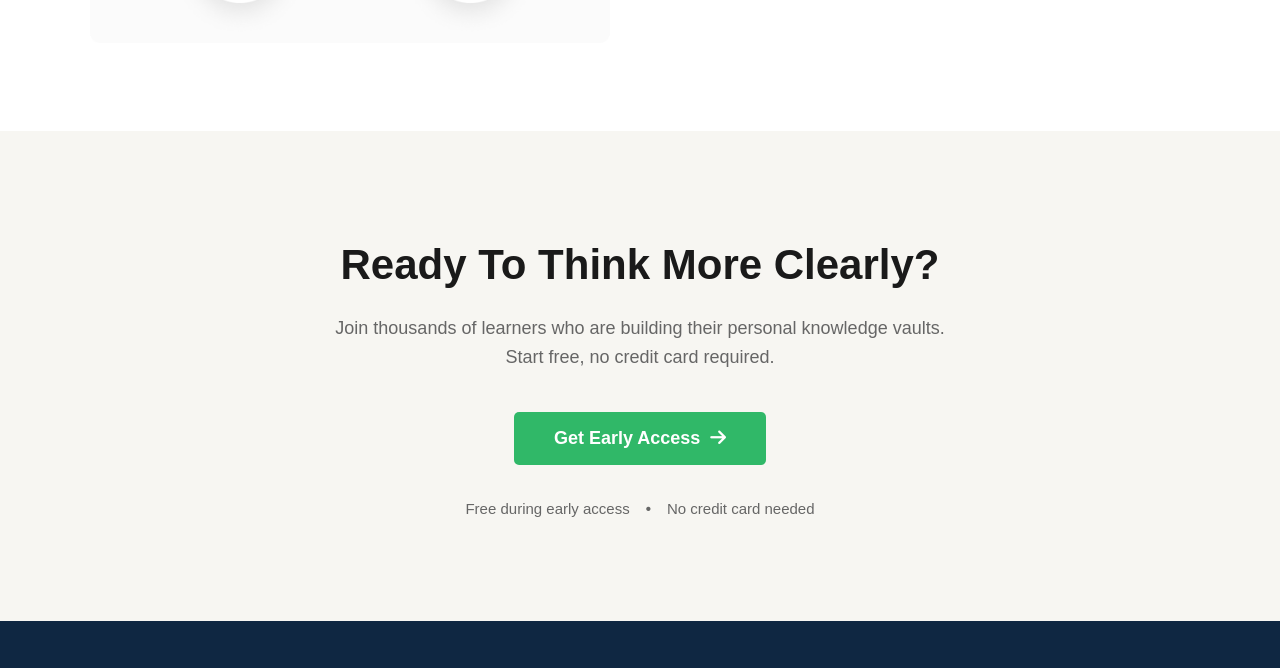
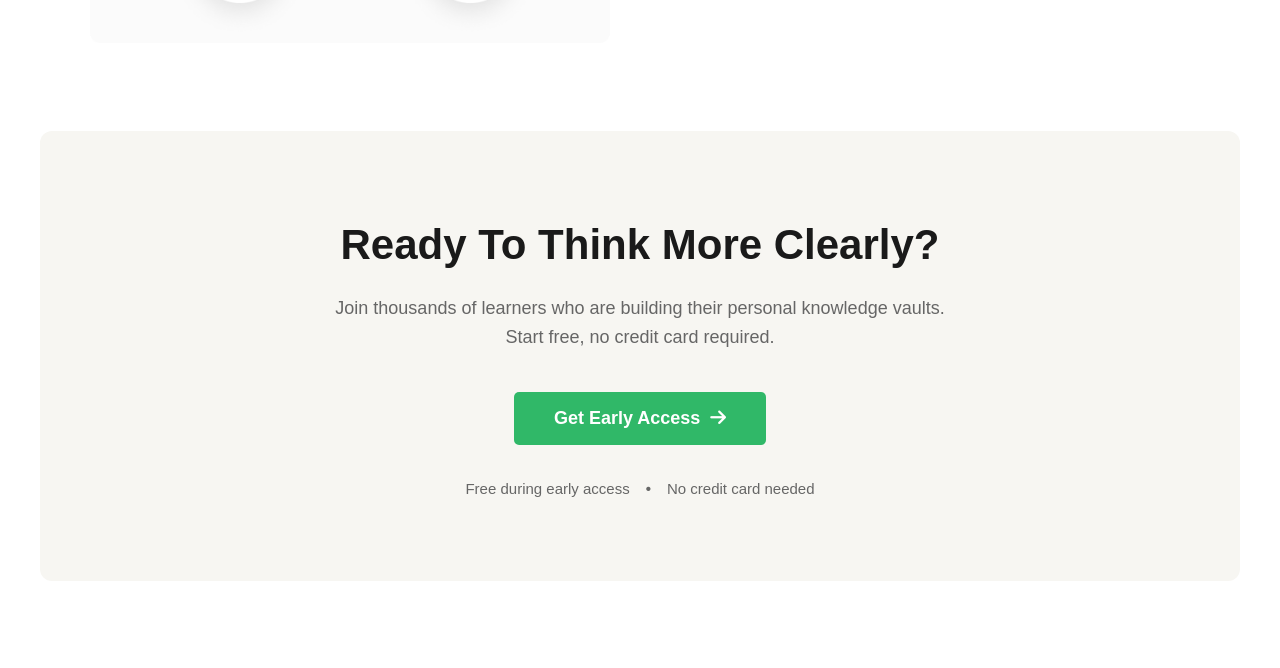
Before and after one commit to Reshad11L/Reshad-PH-Assignment-01, a plain HTML site: page index.html in a window 1280 px wide. Shown: the part 1767-2435 px from the top of the page. Drawn offline with Linux system fonts and the light colour scheme.

Commit message:
early access section spacing fixed

```diff
--- a/index.html
+++ b/index.html
@@ -87,7 +87,7 @@
                 </div>
 
                 <div class="card">
-                    <div class="card-icon icon-yellow">
+                    <div class="card-icon icon-red">
                         <img src="./images/Brain.png" alt="Forgetting What You Learned">
                     </div>
                     <h3>Forgetting What You Learned</h3>
--- a/styles/styles.css
+++ b/styles/styles.css
@@ -179,10 +179,6 @@ body {
     background-color: #F95555;
 }
 
-.icon-yellow {
-    background-color: #F95555;
-}
-
 .card-icon img {
     width: 24px;
     height: 24px;
@@ -271,8 +267,14 @@ body {
 /* early */
 
 .early-access-section {
-    padding: 100px 0;
+    max-width: 1200px;
+    margin: 0 auto;
+    margin-bottom: 120px;
+    align-items: center;
     background-color: #F7F6F2;
+    padding: 80px 40px 80px 40px;
+    gap: 24px;
+    border-radius: 12px;
 }
 
 .early-access-container {
```
